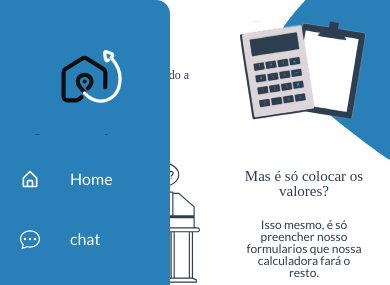
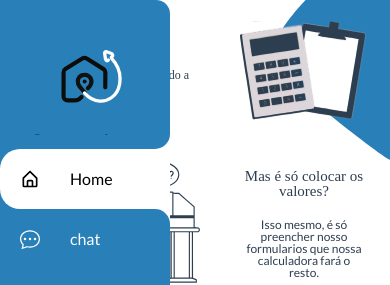
Before and after one commit to Place-UP/PlaceUP-FrontEnd, a React (Create React App) app: page /Calculadora in a window 390 px wide. Shown: the top 285 px of the page. Built offline with nearby package versions, Linux system fonts and the light colour scheme; a web font is replaced by a local one.

Commit message:
Header responsiva e branca + como usar a calculadora pronta

```diff
--- a/src/Components/HeaderComerciantes/HeaderComerciante.js
+++ b/src/Components/HeaderComerciantes/HeaderComerciante.js
@@ -20,16 +20,10 @@ export function HeaderComerciante() {
         <IconContext.Provider value={{ size: "30px" }}>
           <ul>
             <div>
-              <List
-                className={`${
-                  path === "/ComoFuncionaCalculadora" ? "Active" : ""
-                }`}
-              >
+              <List className={`${path === "/Calculadora" ? "Active" : ""}`}>
                 <Link
-                  to="/ComoFuncionaCalculadora"
-                  className={`${
-                    path === "/ComoFuncionaCalculadora" ? "preto" : ""
-                  }`}
+                  to="/Calculadora"
+                  className={`${path === "/Calculadora" ? "preto" : ""}`}
                 >
                   <Icon>
                     <BiHomeAlt className="IconsHeader" />
```
